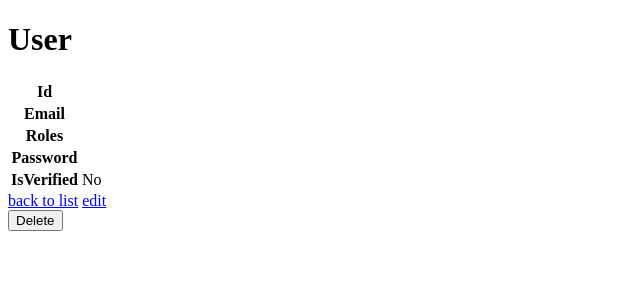
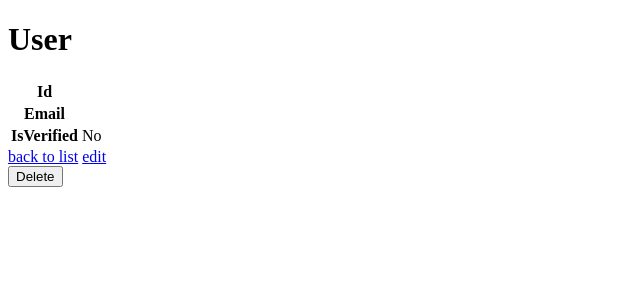
Before and after one commit to Maksouuu/jeuactu, a Symfony app: template templates/admin_user/show.html.twig in a window 1280 px wide. Shown: the top 300 px of the page, without its empty margins (0-640 px from the left). Run offline with Twig, Linux system fonts and the light colour scheme; the template is opened without the code that fills it, so the values that code supplies are empty; some libraries are stand-ins or nearby versions.

Commit message:
Hashing du mot de passe - Supression des box role et mot de passe USER

```diff
--- a/src/Form/UserType.php
+++ b/src/Form/UserType.php
@@ -4,6 +4,7 @@ namespace App\Form;
 
 use App\Entity\User;
 use Symfony\Component\Form\AbstractType;
+use Symfony\Component\Form\Extension\Core\Type\TextType;
 use Symfony\Component\Form\FormBuilderInterface;
 use Symfony\Component\OptionsResolver\OptionsResolver;
 
@@ -13,8 +14,9 @@ class UserType extends AbstractType
     {
         $builder
             ->add('email')
-            ->add('roles')
-            ->add('password')
+            ->add('NotHashedpassword', TextType::class, [
+                'mapped' => false //non directement mapper dans la bdd
+            ])
             ->add('isVerified')
         ;
     }
--- a/templates/admin_user/index.html.twig
+++ b/templates/admin_user/index.html.twig
@@ -10,8 +10,6 @@
             <tr>
                 <th>Id</th>
                 <th>Email</th>
-                <th>Roles</th>
-                <th>Password</th>
                 <th>IsVerified</th>
                 <th>actions</th>
             </tr>
@@ -21,8 +19,6 @@
             <tr>
                 <td>{{ user.id }}</td>
                 <td>{{ user.email }}</td>
-                <td>{{ user.roles ? user.roles|json_encode : '' }}</td>
-                <td>{{ user.password }}</td>
                 <td>{{ user.isVerified ? 'Yes' : 'No' }}</td>
                 <td>
                     <a href="{{ path('app_admin_user_show', {'id': user.id}) }}">show</a>
--- a/templates/admin_user/show.html.twig
+++ b/templates/admin_user/show.html.twig
@@ -16,14 +16,6 @@
                 <td>{{ user.email }}</td>
             </tr>
             <tr>
-                <th>Roles</th>
-                <td>{{ user.roles ? user.roles|json_encode : '' }}</td>
-            </tr>
-            <tr>
-                <th>Password</th>
-                <td>{{ user.password }}</td>
-            </tr>
-            <tr>
                 <th>IsVerified</th>
                 <td>{{ user.isVerified ? 'Yes' : 'No' }}</td>
             </tr>
```
Also changed, not shown: src/Controller/AdminUserController.php (+9 -3 lines).
